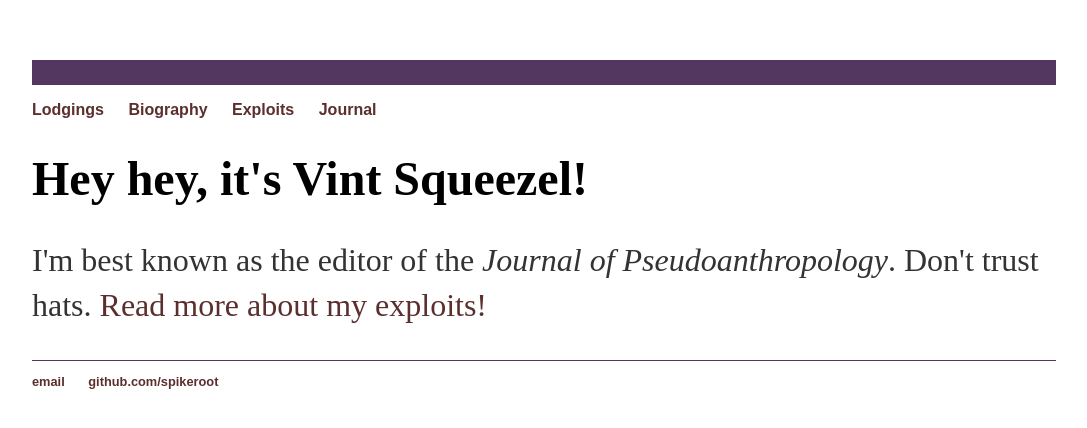
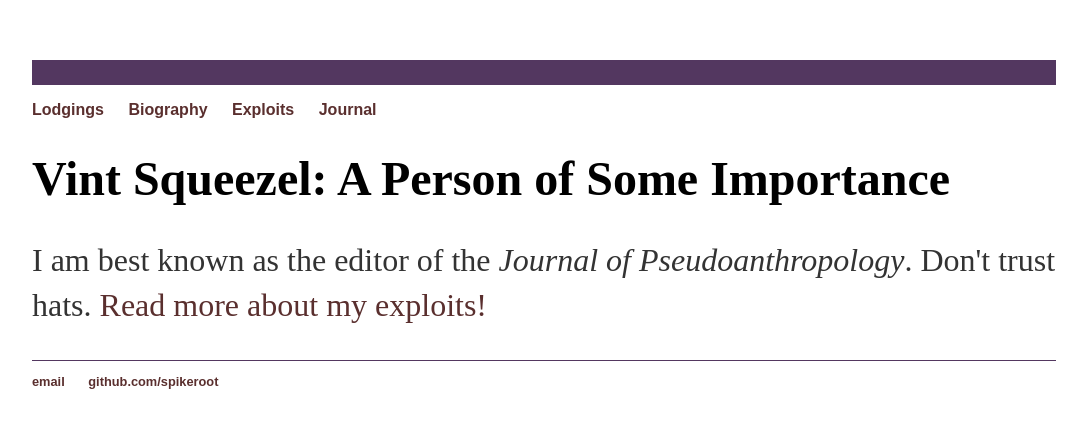
Before and after one commit to Spikeroot/spikeroot.github.io, a Jekyll site: the page built from index.html, in a window 1280 px wide. Shown: the top 428 px of the page, without its empty margins (96-1183 px from the left). Built offline with Jekyll 4.4.1, drawn with Linux system fonts in a browser that asks for light colours.

Commit message:
Update index.html

```diff
--- a/index.html
+++ b/index.html
@@ -3,6 +3,6 @@ layout: default
 title: Vint Squeezel, Correspondent
 ---
 <div class="blurb">
-	<h1>Hey hey, it's Vint Squeezel!</h1>
-	<p>I'm best known as the editor of the <em>Journal of Pseudoanthropology</em>. Don't trust hats. <a href="/about">Read more about my exploits!</a></p>
+	<h1>Vint Squeezel: A Person of Some Importance</h1>
+	<p>I am best known as the editor of the <em>Journal of Pseudoanthropology</em>. Don't trust hats. <a href="/about">Read more about my exploits!</a></p>
 </div><!-- /.blurb -->
```
